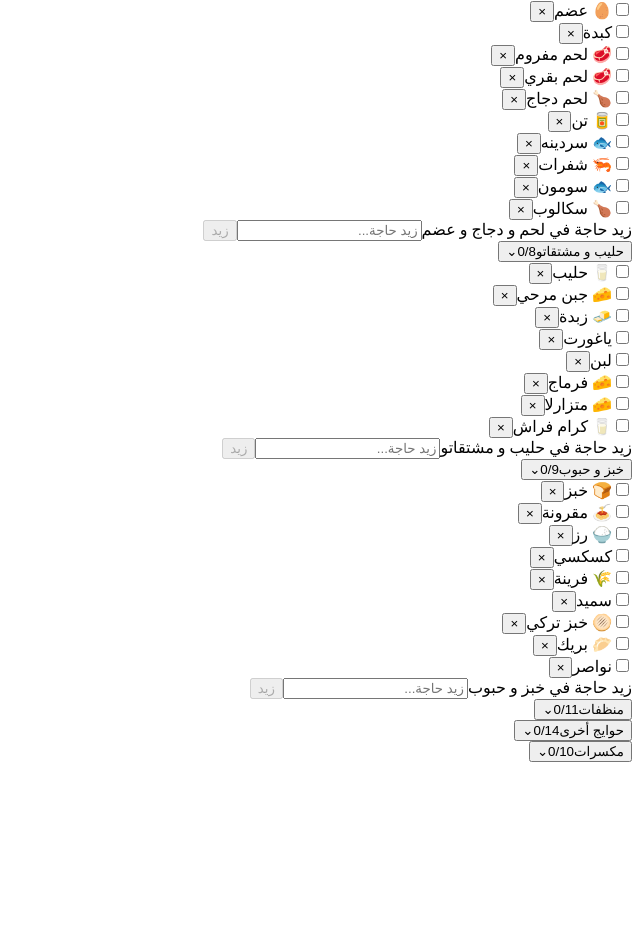
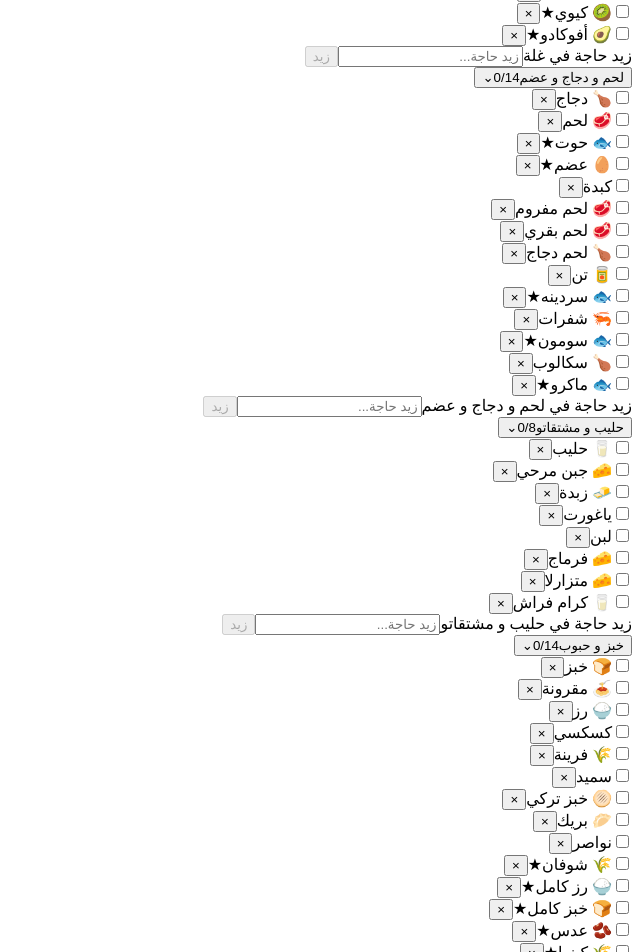
Before and after one commit to brahmiamine/9adhiya, a React (Vite) app: page / in a window 1280 px wide. Shown: the part 800-1752 px from the top of the page, without its empty margins (640-1280 px from the left). Before the commit the page ends 1570 px from the top, so only its background shows below. Built offline with nearby package versions, Linux system fonts and the light colour scheme; the HTML template or start-up script is replaced by a standard one.

Commit message:
إضافة مأكولات مفيدة للصحة الجنسية وتمييزها (#6)
إضافة العناصر الناقصة، تمييز المأكولات المفيدة بصريًا، وترحيل القوائم المحفوظة مع اختبارات.

```diff
--- a/src/components/ShoppingItem.jsx
+++ b/src/components/ShoppingItem.jsx
@@ -1,7 +1,8 @@
-import { formatItemName } from '../lib/shoppingList.js'
+import { formatItemName, isSexualHealthFood } from '../lib/shoppingList.js'
 
 export default function ShoppingItem({ categoryId, item, inBasket = false, onToggle, onDelete, onQuantity }) {
   const controlId = `item-${categoryId}-${item.id}`
+  const isHighlighted = isSexualHealthFood(item.name)
 
   return (
     <div className="item">
@@ -12,7 +13,14 @@ export default function ShoppingItem({ categoryId, item, inBasket = false, onTog
         checked={item.checked}
         onChange={() => onToggle(categoryId, item.id)}
       />
-      <label className="item__name" htmlFor={controlId}>{formatItemName(item.name)}</label>
+      <label
+        className={`item__name${isHighlighted ? ' item__name--sexual-health' : ''}`}
+        htmlFor={controlId}
+        title={isHighlighted ? 'مفيد للصحة الجنسية والدورة الدموية ضمن غذاء متوازن' : undefined}
+      >
+        {formatItemName(item.name)}
+        {isHighlighted && <span className="item__health-marker" aria-label="مفيد للصحة الجنسية">★</span>}
+      </label>
 
       {inBasket ? (
         <div className="quantity" aria-label={`كمية ${item.name}`}>
--- a/src/data/catalog.js
+++ b/src/data/catalog.js
@@ -1,15 +1,15 @@
 export const CATEGORY_DEFINITIONS = [
   {
     id: 'khodhra', name: 'خضرة', collapsed: false,
-    items: ['طماطم', 'بصل', 'فلفل', 'فقوس', 'سفنارية', 'البطاطا', 'الثوم', 'سبناخ', 'الخس', 'قرع احمر', 'قرع اخضر', 'فلفل حار', 'فلفل حلو', 'فلفل احمر', 'جلبانة'],
+    items: ['طماطم', 'بصل', 'فلفل', 'فقوس', 'سفنارية', 'البطاطا', 'الثوم', 'سبناخ', 'الخس', 'قرع احمر', 'قرع اخضر', 'فلفل حار', 'فلفل حلو', 'فلفل احمر', 'جلبانة', 'باربة', 'بروكلي', 'كرنب'],
   },
   {
     id: 'ghalla', name: 'غلة', collapsed: false,
-    items: ['تفاح', 'بنان', 'برتقان', 'عنب', 'دلاع', 'فراز', 'أناناس', 'مانغا', 'بطيخ'],
+    items: ['تفاح', 'بنان', 'برتقان', 'عنب', 'دلاع', 'فراز', 'أناناس', 'مانغا', 'بطيخ', 'توت', 'رمان', 'كيوي', 'أفوكادو'],
   },
   {
     id: 'lham', name: 'لحم و دجاج و عضم', collapsed: false,
-    items: ['دجاج', 'لحم', 'حوت', 'عضم', 'كبدة', 'لحم مفروم', 'لحم بقري', 'لحم دجاج', 'تن', 'سردينه', 'شفرات', 'سومون', 'سكالوب'],
+    items: ['دجاج', 'لحم', 'حوت', 'عضم', 'كبدة', 'لحم مفروم', 'لحم بقري', 'لحم دجاج', 'تن', 'سردينه', 'شفرات', 'سومون', 'سكالوب', 'ماكرو'],
   },
   {
     id: 'halib', name: 'حليب و مشتقاتو', collapsed: false,
@@ -17,7 +17,7 @@ export const CATEGORY_DEFINITIONS = [
   },
   {
     id: 'khobz', name: 'خبز و حبوب', collapsed: false,
-    items: ['خبز', 'مقرونة', 'رز', 'كسكسي', 'فرينة', 'سميد', 'خبز تركي', 'بريك', 'نواصر'],
+    items: ['خبز', 'مقرونة', 'رز', 'كسكسي', 'فرينة', 'سميد', 'خبز تركي', 'بريك', 'نواصر', 'شوفان', 'رز كامل', 'خبز كامل', 'عدس', 'كينوا'],
   },
   {
     id: 'monadhifat', name: 'منظفات', collapsed: true,
@@ -25,11 +25,11 @@ export const CATEGORY_DEFINITIONS = [
   },
   {
     id: 'okhra', name: 'حوايج أخرى', collapsed: true,
-    items: ['زيت الزيتون', 'ملح', 'سكر', 'قهوة', 'تاي', 'هريسة', 'زيتون اكحل', 'زيتون اخضر', 'عسل', 'عصير', 'قازوز', 'حكة هريسة', 'حكة طماطم', 'شكلاطو'],
+    items: ['زيت الزيتون', 'ملح', 'سكر', 'قهوة', 'تاي', 'هريسة', 'زيتون اكحل', 'زيتون اخضر', 'عسل', 'عصير', 'قازوز', 'حكة هريسة', 'حكة طماطم', 'شكلاطو', 'ماء'],
   },
   {
     id: 'moksarat', name: 'مكسرات', collapsed: true,
-    items: ['لوز', 'جوز', 'فستق', 'كاوكاو', 'بندق', 'لوبيا', 'حمص', 'قلوب قرع', 'اكاجو', 'سمسم'],
+    items: ['لوز', 'جوز', 'فستق', 'كاوكاو', 'بندق', 'لوبيا', 'حمص', 'قلوب قرع', 'اكاجو', 'سمسم', 'بذور الشيا', 'بذور الكتان'],
   },
 ]
 
@@ -43,4 +43,17 @@ export const EMOJI_MAP = {
   'مناديل كبيرة': '🧻', 'جافال': '🧴', 'لسيف الغسالة': '🧴', 'بارفان الغسالة': '🌸', 'بارفان الدار': '🌸', 'بارفان الأرضية': '🌸', 'لنجات': '🧻', 'فرشاة أسنان': '🪥', 'زيت الزيتون': '🫒',
   'ملح': '🧂', 'قهوة': '☕', 'تاي': '🍵', 'هريسة': '🌶️', 'زيتون اكحل': '🫒', 'زيتون اخضر': '🫒', 'عسل': '🍯', 'عصير': '🧃', 'قازوز': '🥤',
   'حكة هريسة': '🫙', 'حكة طماطم': '🫙', 'شكلاطو': '🍫', 'لوز': '🌰', 'جوز': '🌰', 'فستق': '🥜', 'كاوكاو': '🥜', 'بندق': '🌰', 'قلوب قرع': '🎃', 'اكاجو': '🥜', 'سمسم': '🌾',
+  'باربة': '🫜', 'بروكلي': '🥦', 'كرنب': '🥬', 'توت': '🫐', 'رمان': '🔴', 'كيوي': '🥝', 'أفوكادو': '🥑', 'ماكرو': '🐟',
+  'شوفان': '🌾', 'رز كامل': '🍚', 'خبز كامل': '🍞', 'عدس': '🫘', 'كينوا': '🌾', 'ماء': '💧', 'بذور الشيا': '🌱', 'بذور الكتان': '🌱',
 }
+
+// Foods highlighted in the list because they support vascular and general sexual health
+// as part of a balanced Mediterranean-style diet. They are not instant stimulants.
+export const SEXUAL_HEALTH_FOODS = new Set([
+  'سبناخ', 'الخس', 'باربة', 'بروكلي', 'كرنب',
+  'تفاح', 'برتقان', 'دلاع', 'فراز', 'توت', 'رمان', 'كيوي', 'أفوكادو',
+  'حوت', 'عضم', 'سردينه', 'سومون', 'ماكرو',
+  'شوفان', 'رز كامل', 'خبز كامل', 'عدس', 'كينوا',
+  'زيت الزيتون', 'ماء',
+  'لوز', 'جوز', 'فستق', 'لوبيا', 'حمص', 'قلوب قرع', 'سمسم', 'بذور الشيا', 'بذور الكتان',
+])
--- a/src/styles/index.css
+++ b/src/styles/index.css
@@ -82,6 +82,8 @@ button:focus-visible, input:focus-visible { outline: 3px solid var(--focus); out
 .item:last-child { border-bottom: 0; }
 .item__check { width: 26px; height: 26px; flex: none; margin: 0; accent-color: var(--teal-700); cursor: pointer; }
 .item__name { flex: 1; min-width: 0; padding-block: 4px; cursor: pointer; overflow-wrap: anywhere; }
+.item__name--sexual-health { color: #0b5f55; font-weight: 800; }
+.item__health-marker { display: inline-flex; margin-inline-start: 7px; border-radius: 999px; padding: 2px 6px; color: #6b4900; background: #f6d46b; font-size: 0.72rem; line-height: 1.25; vertical-align: middle; }
 .item__delete { width: 44px; height: 44px; flex: none; border: 0; border-radius: 8px; color: var(--paprika-600); background: transparent; font-size: 1.3rem; cursor: pointer; }
 .item__delete:hover { background: #faece8; }
 
@@ -99,6 +101,7 @@ button:focus-visible, input:focus-visible { outline: 3px solid var(--focus); out
 .button:hover { filter: brightness(0.97); }
 .basket { padding: 12px; }
 .basket .item__name { font-weight: 700; }
+.basket .item__name--sexual-health { font-weight: 800; }
 
 .quantity { display: flex; flex: none; align-items: center; gap: 3px; direction: ltr; }
 .quantity__button { width: 44px; height: 44px; border: 1px solid var(--teal-700); border-radius: 8px; color: var(--teal-700); background: #fff; font-size: 1.1rem; font-weight: 800; cursor: pointer; }
```
Also changed, not shown: src/lib/shoppingList.js, 1 other file (tests, documents, lock files or other folders).
